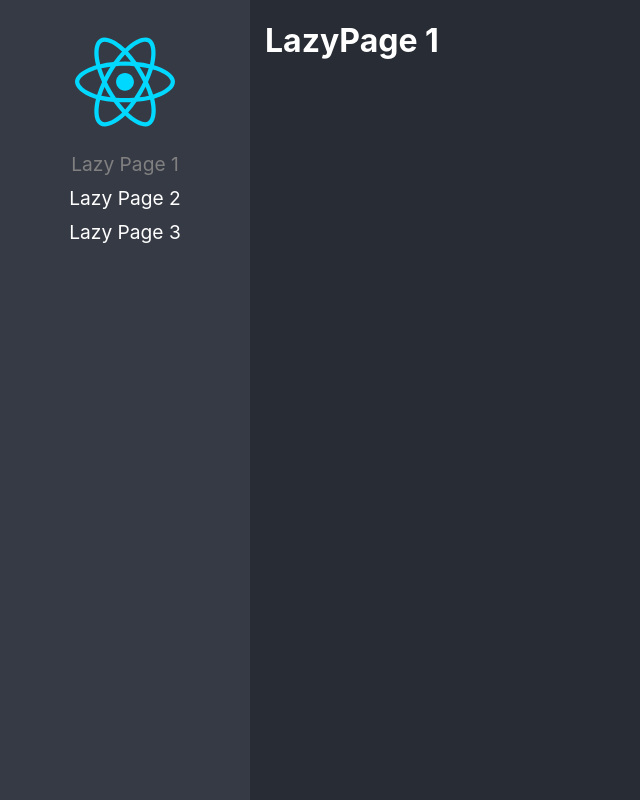
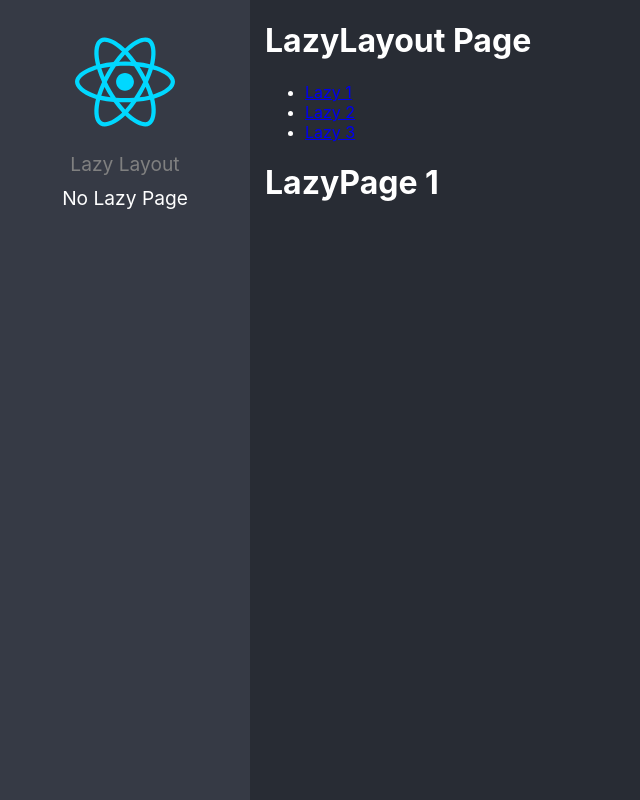
Before and after one commit to willjean29/react-advance, a React (Vite) app: page /lazyload/lazy1 in a window 1280 px wide. Before the commit this address led to /lazy1. Shown: the whole page, without its empty margins (0-640 px from the left). Built offline with nearby package versions, Linux system fonts and the light colour scheme.

Commit message:
feat: add lazy load nested

```diff
--- /dev/null
+++ b/src/lazyload/layout/LazyLayout.tsx
@@ -0,0 +1,32 @@
+import { NavLink, Navigate, Route, Routes } from "react-router-dom";
+import { LazyPage1, LazyPage2, LazyPage3 } from "../pages";
+
+const LazyLayout = () => {
+  return (
+    <div>
+      <h1>LazyLayout Page</h1>
+
+      <ul>
+        <li>
+          <NavLink to="lazy1">Lazy 1</NavLink>
+        </li>
+        <li>
+          <NavLink to="lazy2">Lazy 2</NavLink>
+        </li>
+        <li>
+          <NavLink to="lazy3">Lazy 3</NavLink>
+        </li>
+      </ul>
+
+      <Routes>
+        <Route path="lazy1" element={<LazyPage1 />} />
+        <Route path="lazy2" element={<LazyPage2 />} />
+        <Route path="lazy3" element={<LazyPage3 />} />
+
+        <Route path="*" element={<Navigate replace to="lazy1" />} />
+      </Routes>
+    </div>
+  );
+};
+
+export default LazyLayout;
--- /dev/null
+++ b/src/lazyload/pages/NoLazyPage.tsx
@@ -0,0 +1,5 @@
+export const NoLazyPage = () => {
+  return <h1>No Lazy Page</h1>;
+};
+
+export default NoLazyPage;
--- a/src/lazyload/pages/index.ts
+++ b/src/lazyload/pages/index.ts
@@ -1,3 +1,4 @@
 export * from './LazyPage1';
 export * from './LazyPage2';
 export * from './LazyPage3';
+export * from './NoLazyPage';
--- a/src/routes/routes.ts
+++ b/src/routes/routes.ts
@@ -8,27 +8,20 @@
   name: string;
 }
 
-const Lazy1 = lazy(() => import('../lazyload/pages/LazyPage1'));
-const Lazy2 = lazy(() => import('../lazyload/pages/LazyPage2'));
-const Lazy3 = lazy(() => import('../lazyload/pages/LazyPage3'));
+const NoLazy = lazy(() => import('../lazyload/pages/NoLazyPage'));
+const LazyLayout = lazy(() => import('../lazyload/layout/LazyLayout'));
 
 export const routes: Route[] = [
   {
-    to: '/lazy1',
-    path: 'lazy1',
-    Component: Lazy1,
-    name: 'Lazy Page 1'
+    to: '/lazyload',
+    path: '/lazyload/*',
+    Component: LazyLayout,
+    name: 'Lazy Layout'
   },
   {
-    to: '/lazy2',
-    path: 'lazy2',
-    Component: Lazy2,
-    name: 'Lazy Page 2'
-  },
-  {
-    to: '/lazy3',
-    path: 'lazy3',
-    Component: Lazy3,
-    name: 'Lazy Page 3'
+    to: '/no-lazy',
+    path: '/no-lazy',
+    Component: NoLazy,
+    name: 'No Lazy Page'
   }
 ]
```
